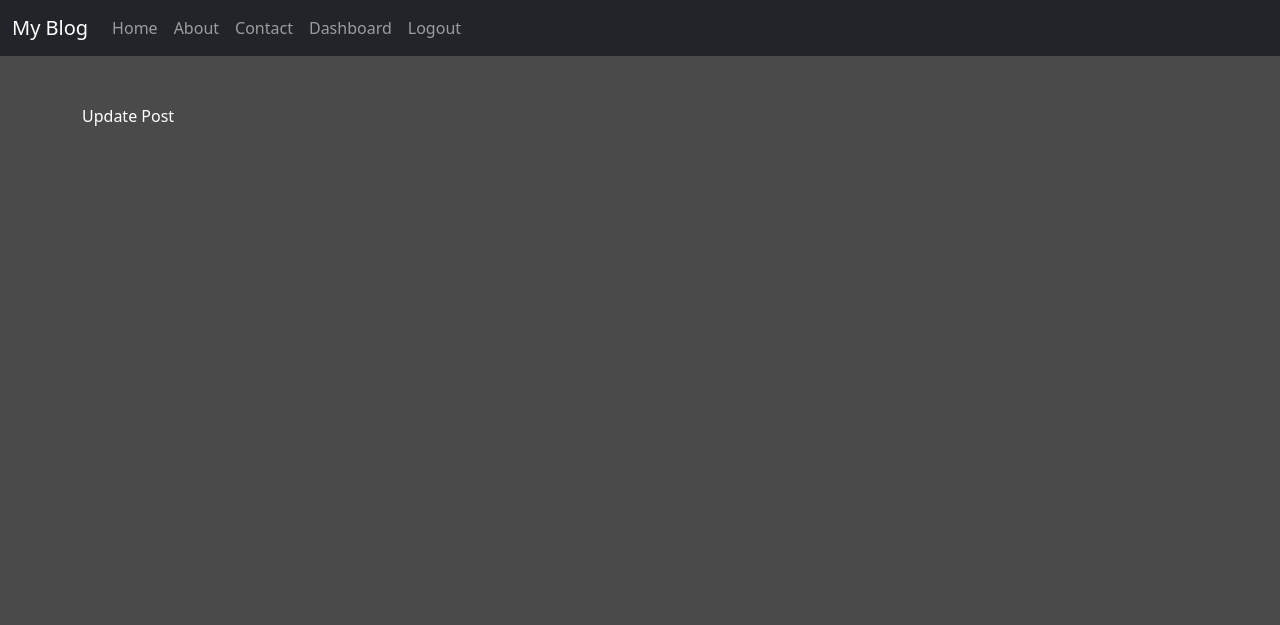
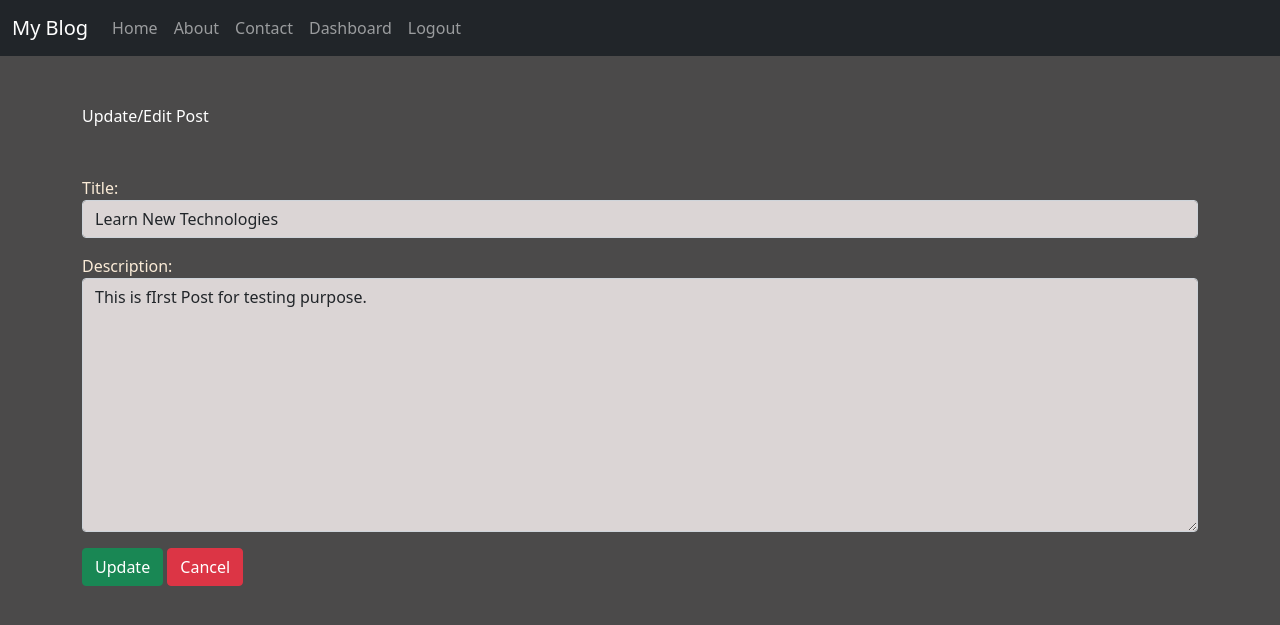
Before and after one commit to mnavaid/bogsite, a Django app: page /updatepost/1/ in a window 1280 px wide. Shown: the top 625 px of the page. Run offline with Django 3.2, Linux system fonts and the light colour scheme; a user stored in the database is signed in; data comes from the database, SQL or seed files in the repository; both versions use the stored data as it was after the commit; some libraries are stand-ins or nearby versions.

Commit message:
Commit post edit/Delete module

```diff
--- a/blog/templates/blog/dashboard.html
+++ b/blog/templates/blog/dashboard.html
@@ -7,7 +7,7 @@
   <meta charset="UTF-8">
   <meta http-equiv="X-UA-Compatible" content="IE=edge">
   <meta name="viewport" content="width=device-width, initial-scale=1.0">
-  <title> {% block  title %} Home Page {% endblock title %}</title>
+  <title> {% block  title %} Dashboard {% endblock title %}</title>
 </head>
 <body>
   {% block msg %}
--- a/blog/templates/blog/updatepost.html
+++ b/blog/templates/blog/updatepost.html
@@ -1,9 +1,15 @@
 {% extends 'base.html' %}
 {% load static %}
 
-{% block title %} Update Post{% endblock title %}
+{% block title %} Update/Edit Post{% endblock title %}
 {% block maincontent %}
 <div class="col-sm-10">
-  <div class="text-white my-5" >Update Post</div>
+  <div class="text-white my-5" >Update/Edit Post</div>
 </div>
+<form action="" method="post" novalidate>
+  {% csrf_token %}
+  {{form.as_p}}
+  <input type="submit" value="Update" class="btn btn-success">
+  <a href="{% url 'dashboard' %}" class="btn btn-danger" >Cancel</a>
+</form>
 {% endblock maincontent %}
--- a/blog/views.py
+++ b/blog/views.py
@@ -42,13 +42,25 @@ def add_post(request):
 #Update Post View
 def update_post(request,id):
   if request.user.is_authenticated:
-    return render(request, 'blog/updatepost.html')
+    if request.method == 'POST':
+      pi = BlogPosts.objects.get(pk=id)
+      form = postForm(request.POST, instance=pi)
+      if form.is_valid():
+        form.save()
+        return HttpResponseRedirect('/dashboard/')
+    else:
+      pi = BlogPosts.objects.get(pk=id)
+      form = postForm(instance=pi)
+    return render(request, 'blog/updatepost.html',{'form':form})
   else:
     return HttpResponseRedirect('/login/')
 
 #Delete Post View
 def delete_post(request,id):
   if request.user.is_authenticated:
-    return HttpResponseRedirect('/dashboard/')
+    if request.method=='POST':
+      pi = BlogPosts.objects.get(pk=id)
+      pi.delete()
+      return HttpResponseRedirect('/dashboard/')
   else:
     return HttpResponseRedirect('/login/')
```
Also changed, not shown: db.sqlite3.
